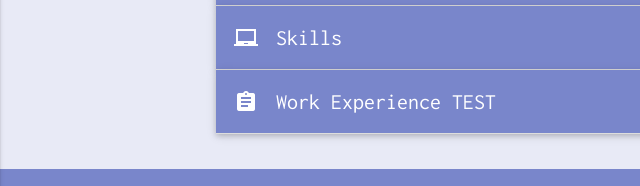
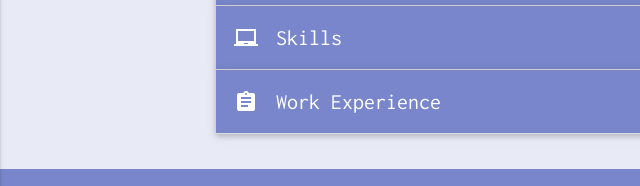
Before and after one commit to scottpetersonva/scottpetersonva.github.io, a plain HTML site: page index.html in a window 1280 px wide. Shown: the part 495-681 px from the top of the page, 0-640 px from the left. Drawn offline with nearby package versions, Linux system fonts and the light colour scheme.

Commit message:
fixed typo

```diff
--- a/index.html
+++ b/index.html
@@ -145,7 +145,7 @@
                       </div>
                     </li>
                 <li>
-                  <div class="collapsible-header indigo lighten-2 hoverable about-header valign-wrapper"><i class="material-icons">assignment</i>Work Experience TEST</div>
+                  <div class="collapsible-header indigo lighten-2 hoverable about-header valign-wrapper"><i class="material-icons">assignment</i>Work Experience</div>
                   <div class="collapsible-body">
                     <ul class="about-bullets">
                       <li><span class="bold">2015 - 2017: </span>Licensing Associate, IQVIA</li>
```
